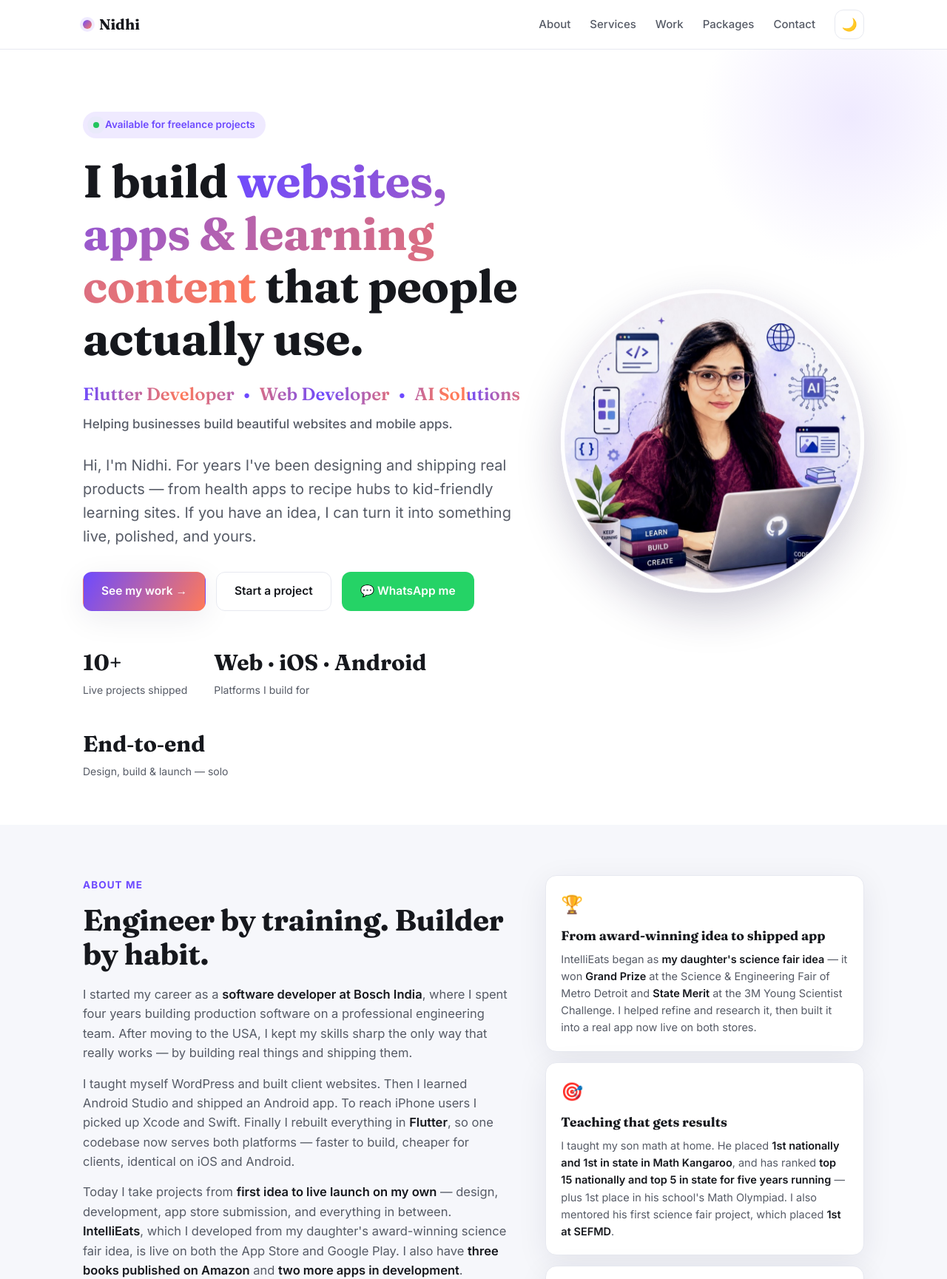
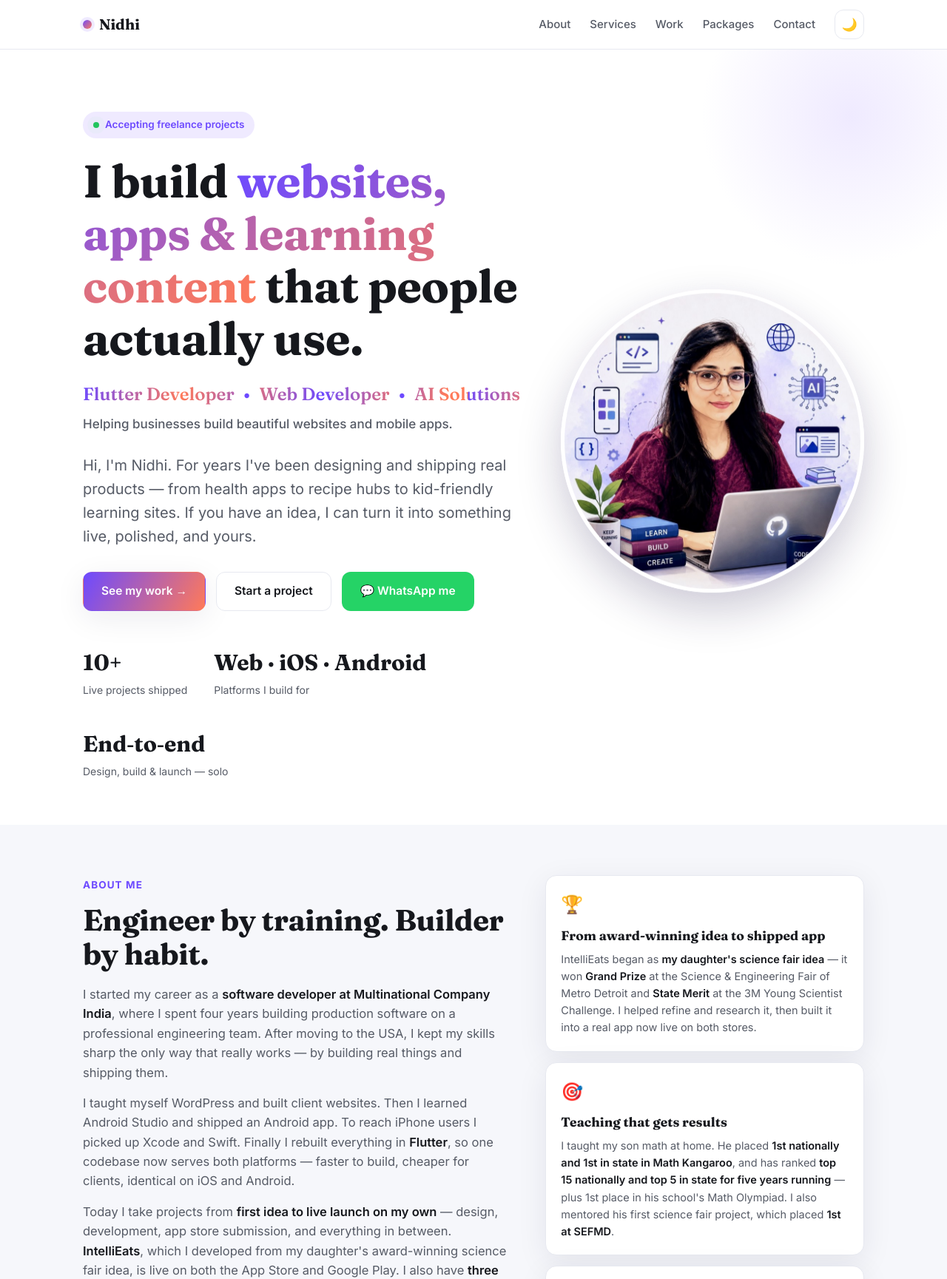
Before and after one commit to mnidhi20/nmDigitalStudio, a plain HTML site: page index.html in a window 1280 px wide. Shown: the top 1729 px of the page at 74% size. Drawn offline with Linux system fonts and the light colour scheme.

Commit message:
Update freelance availability and company name

```diff
--- a/index.html
+++ b/index.html
@@ -439,7 +439,7 @@
   <section class="hero">
     <div class="wrap hero-wrap">
     <div class="hero-inner">
-      <span class="pill"><span class="live"></span> Available for freelance projects</span>
+      <span class="pill"><span class="live"></span> Accepting freelance projects</span>
       <h1>I build <span class="grad">websites, apps &amp; learning content</span> that people actually use.</h1>
       <div class="roles" role="text" aria-label="Flutter Developer, Web Developer, AI Solutions. Helping businesses build beautiful websites and mobile apps.">
         <div class="roles-line">
@@ -477,7 +477,7 @@
         <div class="about-copy reveal">
           <span class="sec-tag">About me</span>
           <h2>Engineer by training. Builder by habit.</h2>
-          <p>I started my career as a <strong>software developer at Bosch India</strong>, where I spent four years building production software on a professional engineering team. After moving to the USA, I kept my skills sharp the only way that really works — by building real things and shipping them.</p>
+          <p>I started my career as a <strong>software developer at Multinational Company India</strong>, where I spent four years building production software on a professional engineering team. After moving to the USA, I kept my skills sharp the only way that really works — by building real things and shipping them.</p>
           <p>I taught myself WordPress and built client websites. Then I learned Android Studio and shipped an Android app. To reach iPhone users I picked up Xcode and Swift. Finally I rebuilt everything in <strong>Flutter</strong>, so one codebase now serves both platforms — faster to build, cheaper for clients, identical on iOS and Android.</p>
           <p>Today I take projects from <strong>first idea to live launch on my own</strong> — design, development, app store submission, and everything in between. <strong>IntelliEats</strong>, which I developed from my daughter's award-winning science fair idea, is live on both the App Store and Google Play. I also have <strong>three books published on Amazon</strong> and <strong>two more apps in development</strong>.</p>
           <p>I also build websites to be found by <strong>AI agents</strong>, not just Google. As more people ask ChatGPT, Claude, and Perplexity for recommendations instead of searching, I make sure a site is structured so those systems can read it, understand it, and cite it.</p>
```
